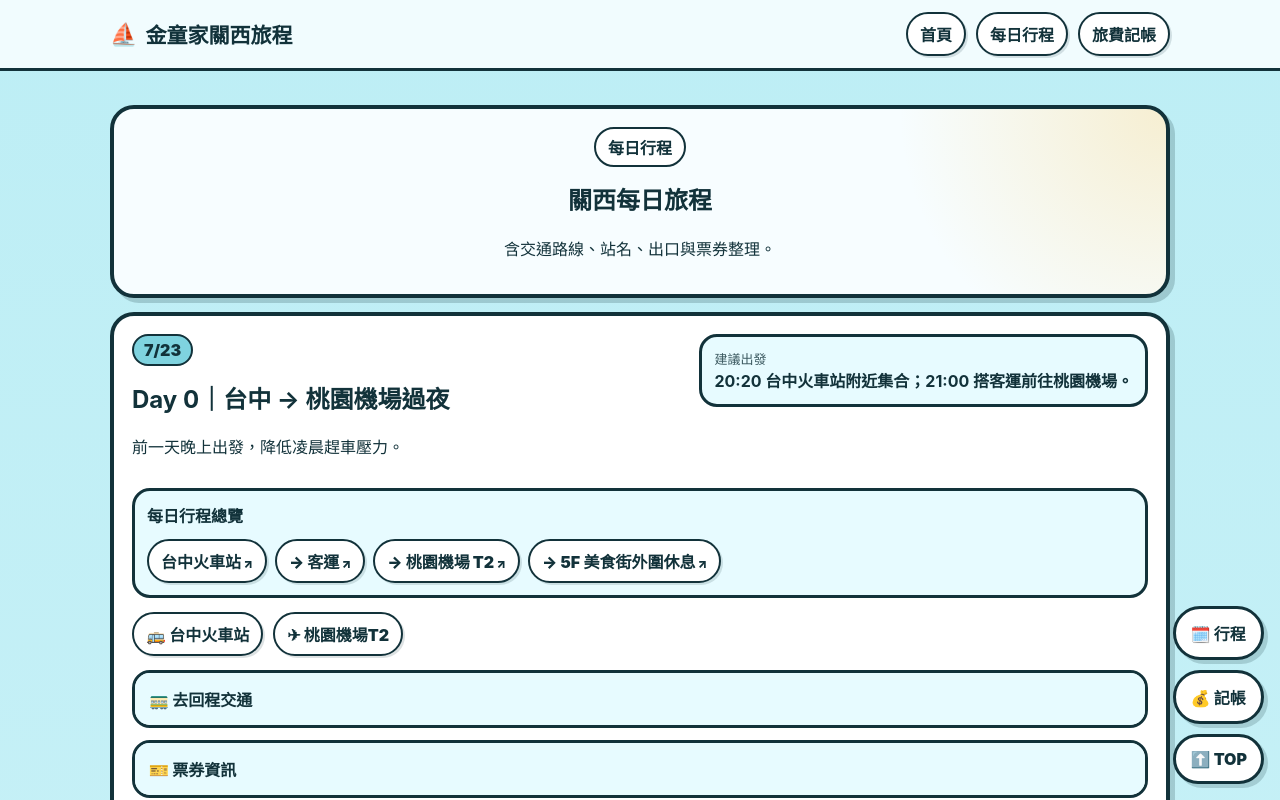
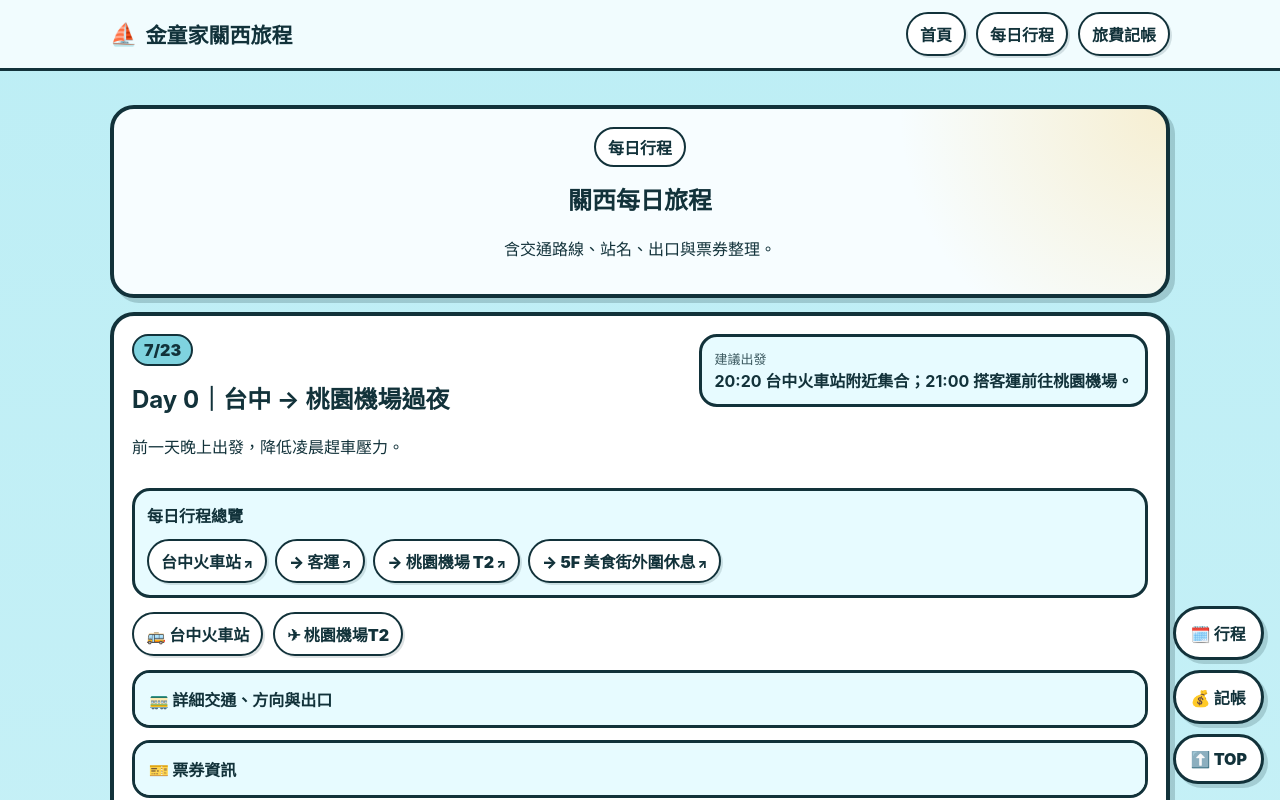
Before and after one commit to sacha693/my-storyjs-app, a React (Vite) app: page /my-storyjs-app/days in a window 1280 px wide. Shown: the top 800 px of the page. Built offline with nearby package versions, Linux system fonts and the light colour scheme.

Commit message:
Stabilize transit accordion rendering keys

```diff
--- a/src/components/TransitAccordion.tsx
+++ b/src/components/TransitAccordion.tsx
@@ -27,8 +27,8 @@ function TransitList({ title, steps }: { title: string; steps: TransitStep[] })
     <div className="transitColumn">
       <h4>{title}</h4>
 
-      {steps.map((step) => (
-        <article key={step.text} className="transitStep">
+      {steps.map((step, index) => (
+        <article key={`${title}-${index}-${step.text}`} className="transitStep">
           {step.lineName ? (
             <div
               className="lineBadge"
@@ -47,7 +47,7 @@ function TransitList({ title, steps }: { title: string; steps: TransitStep[] })
             </div>
           ) : null}
 
-          {(step.from || step.to) ? (
+          {step.from || step.to ? (
             <div className="stationLinks">
               {step.from ? <MapButton point={step.from} /> : null}
               {step.to ? <MapButton point={step.to} /> : null}
@@ -64,7 +64,7 @@ function TransitList({ title, steps }: { title: string; steps: TransitStep[] })
 export function TransitAccordion({ outbound, inbound }: TransitAccordionProps) {
   return (
     <details className="accordion">
-      <summary>🚃 去回程交通</summary>
+      <summary>🚃 詳細交通、方向與出口</summary>
 
       <div className="accordionBody transitGrid">
         <TransitList title="去程" steps={outbound} />
```
